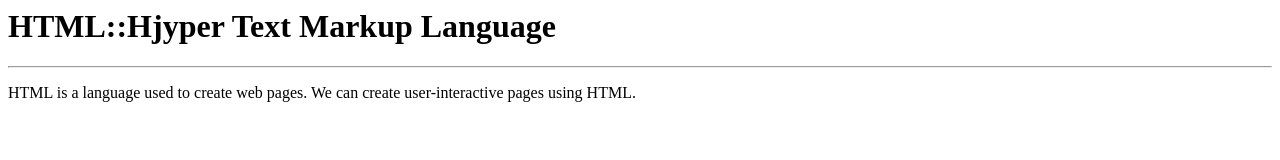
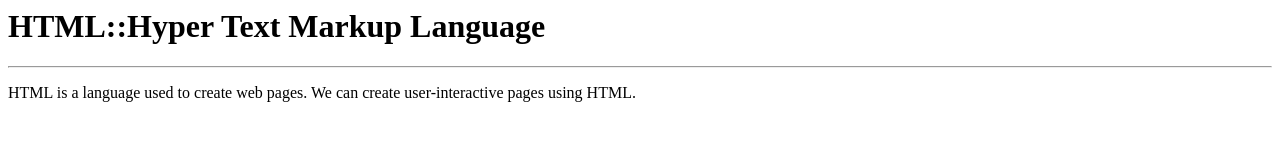
Before and after one commit to sirishamadamanchi/sirishamadamanchi.github.io, a plain HTML site: page first.html in a window 1280 px wide. Drawn offline with Linux system fonts and the light colour scheme.

Commit message:
Update first.html

```diff
--- a/first.html
+++ b/first.html
@@ -2,7 +2,7 @@
     <head>
     </head>
     <body>
-     <h1>HTML::Hjyper Text Markup Language</h1>
+     <h1 align="centre">HTML::Hyper Text Markup Language</h1>
      <hr>
         <p>HTML is a language used to create web pages.
             We can create user-interactive pages using HTML.
```
